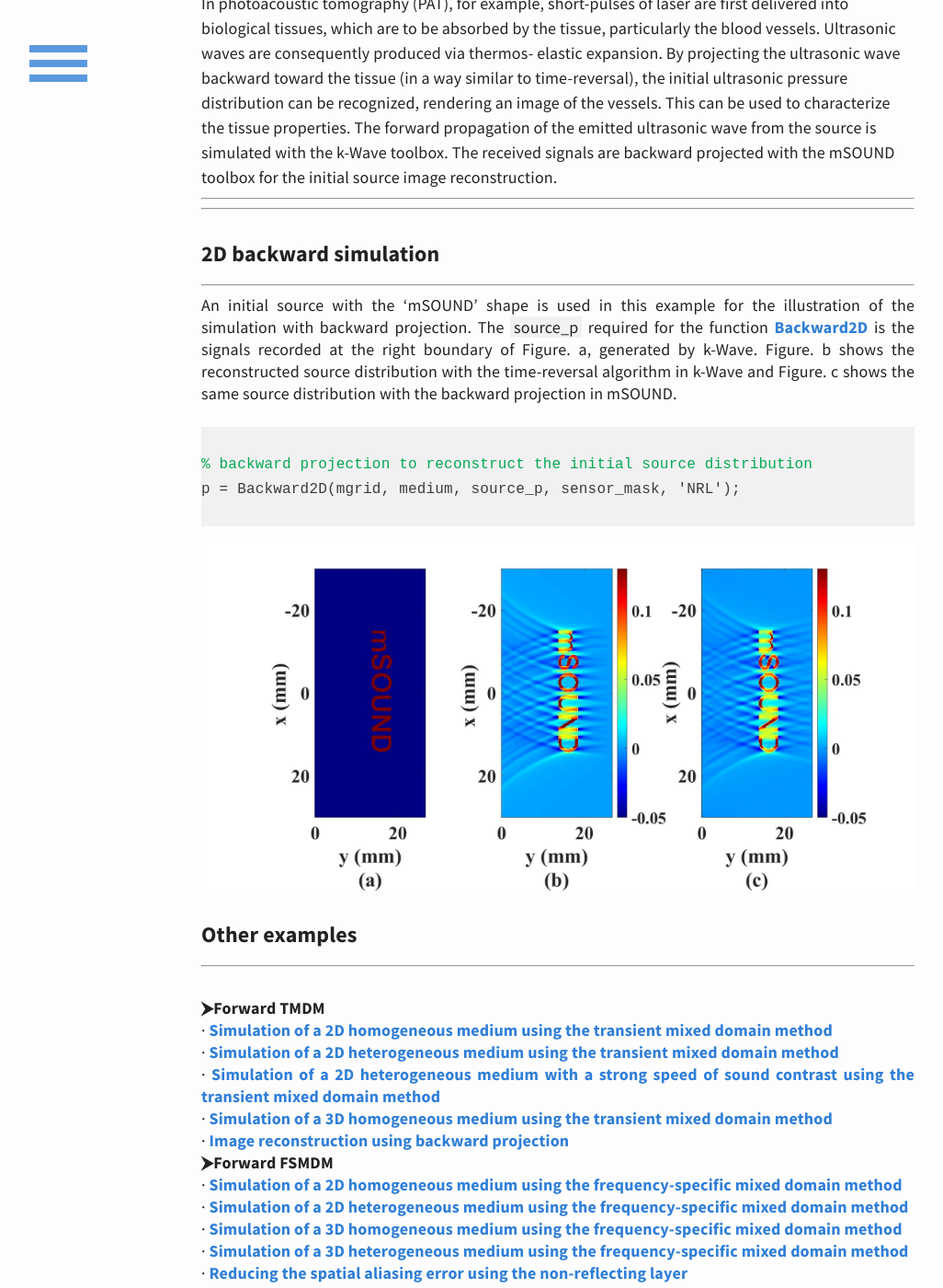
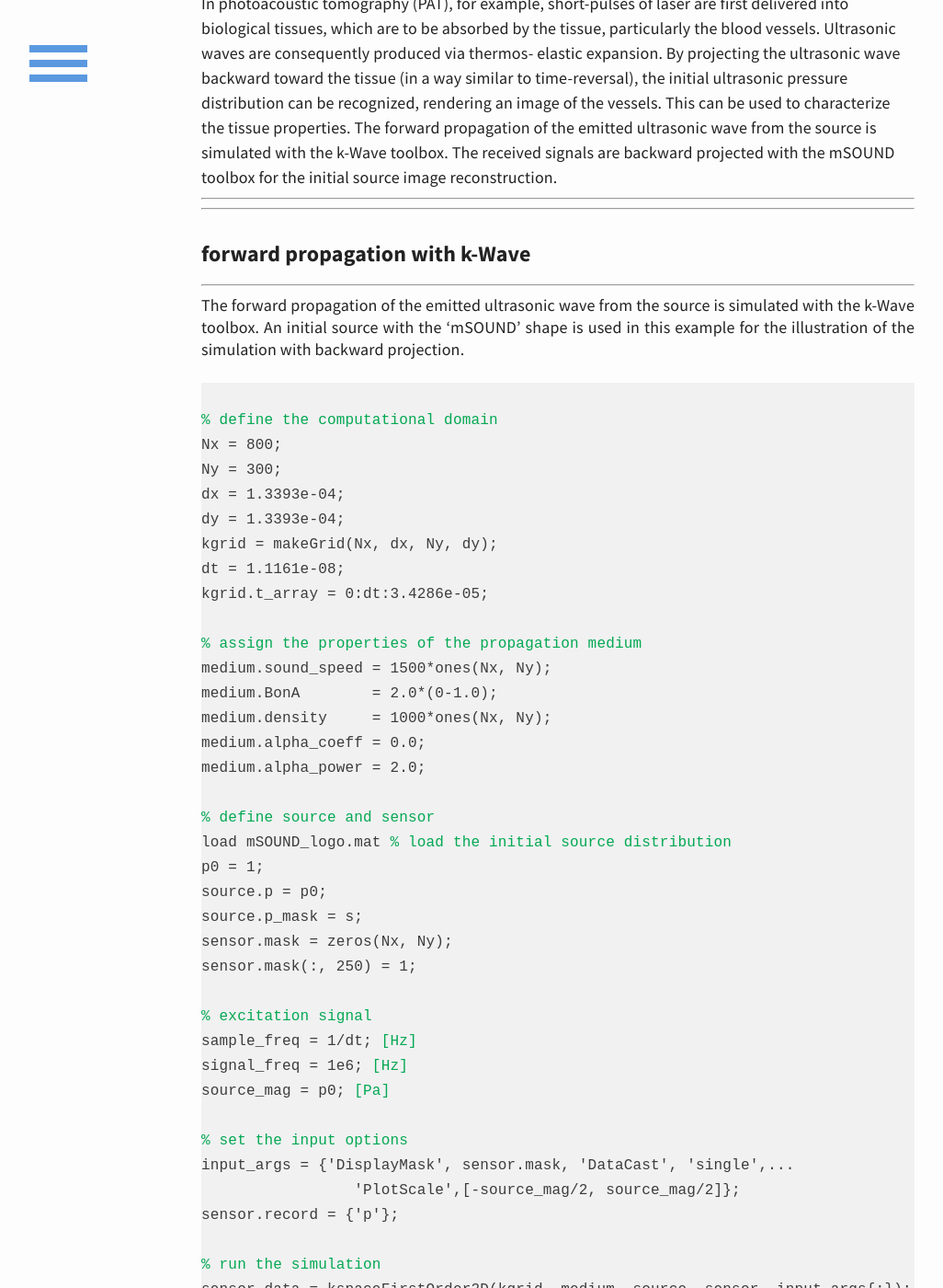
Before and after one commit to m-SOUND/mSOUND, a Jekyll site: the page built from _posts/2019-07-24-Backward_TMDM.html, in a window 1280 px wide and 1400 px high, scrolled down 367 px. Shown: the whole window at 92% size, without its empty margins (33-1059 px from the left). Built offline with Jekyll 4.4.1, drawn with Linux system fonts in a browser that asks for light colours; some of the changed text lies outside the part shown.

Commit message:
Update 2019-07-24-Backward_TMDM.html

```diff
--- a/_posts/2019-07-24-Backward_TMDM.html
+++ b/_posts/2019-07-24-Backward_TMDM.html
@@ -16,18 +16,95 @@
 <hr>
 </p>
 
+
+
+<!---2D backward Simulation--->
+<h6>forward propagation with k-Wave</h6>
+<hr>
+<p>
+The forward propagation of the emitted ultrasonic wave from the source is simulated with the k-Wave toolbox.
+An initial source with the ‘mSOUND’ shape is used in this example for the illustration of the simulation with backward projection.
+<pre>
+<code>
+<font color="#03a852">% define the computational domain</font>
+Nx = 800;
+Ny = 300;
+dx = 1.3393e-04;
+dy = 1.3393e-04;
+kgrid = makeGrid(Nx, dx, Ny, dy);
+dt = 1.1161e-08;
+kgrid.t_array = 0:dt:3.4286e-05;
+
+<font color="#03a852">% assign the properties of the propagation medium</font>
+medium.sound_speed = 1500*ones(Nx, Ny);
+medium.BonA        = 2.0*(0-1.0);
+medium.density     = 1000*ones(Nx, Ny);
+medium.alpha_coeff = 0.0;
+medium.alpha_power = 2.0;
+
+<font color="#03a852">% define source and sensor</font>
+load mSOUND_logo.mat <font color="#03a852">% load the initial source distribution</font>
+p0 = 1;
+source.p = p0;
+source.p_mask = s;
+sensor.mask = zeros(Nx, Ny);
+sensor.mask(:, 250) = 1;
+
+<font color="#03a852">% excitation signal</font>
+sample_freq = 1/dt; <font color="#03a852">[Hz]</font>
+signal_freq = 1e6; <font color="#03a852">[Hz]</font>
+source_mag = p0; <font color="#03a852">[Pa]</font>
+
+<font color="#03a852">% set the input options</font>
+input_args = {'DisplayMask', sensor.mask, 'DataCast', 'single',...
+                 'PlotScale',[-source_mag/2, source_mag/2]};
+sensor.record = {'p'};
+
+<font color="#03a852">% run the simulation</font>
+sensor_data = kspaceFirstOrder2D(kgrid, medium, source, sensor, input_args{:});
+kwave_P_time = reshape(sensor_data.p, Nx, length(kgrid.t_array));
+</code>
+</pre>
+<img src="/mSOUND/img/backward_logo.jpg" alt="backward projection example">
+</p>
+
 <!---2D backward Simulation--->
 <h6>2D backward simulation</h6>
 <hr>
 <p>
-An initial source with the ‘mSOUND’ shape is used in this example for the illustration of the simulation with backward projection.
 The <span style="background-color:#f1f1f1">source_p</span>
 required for the function <a href="/mSOUND/function.html#Backward2D">Backward2D</a> is the signals recorded at the right boundary
 of Figure. a, generated by k-Wave. Figure. b shows the reconstructed source distribution with the time-reversal algorithm in k-Wave and
 Figure. c shows the same source distribution with the backward projection in mSOUND.
 <pre>
 <code>
+clear medium
+medium.c0 = 1500; <font color="#03a852">% Speed of Sound [m/s]</font>
+
+<font color="#03a852">% define the computational domain</font>
+num_x = Nx;
+num_y = 200;
+dt = 8*dt; <font color="#03a852">% time step in TMDM</font>
+x_length = num_x*dx;
+y_length = num_y*dy;
+t_length = kgrid.t_array(end);
+
+mgrid = set_grid(dt, t_length, dx, x_length, dy, y_length);
+
+<font color="#03a852">% define the computational domain</font>
+source_p = kwave_P_time(:, 1:8:end).';
+
+<font color="#03a852">% assign the properties of the propagation medium</font>
+medium.c    = 1500;
+medium.rho  = 1000;
+medium.beta = 0;
+medium.ca   = 0;
+medium.cb   = 2.0;
+medium.NRL_gamma = 0.9;
+medium.NRL_alpha = 0.009;
+
 <font color="#03a852">% backward projection to reconstruct the initial source distribution</font>
+sensor_mask = ones(mgrid.num_x, mgrid.num_y+1);
 p = Backward2D(mgrid, medium, source_p, sensor_mask, 'NRL');
 </code>
 </pre>
```
